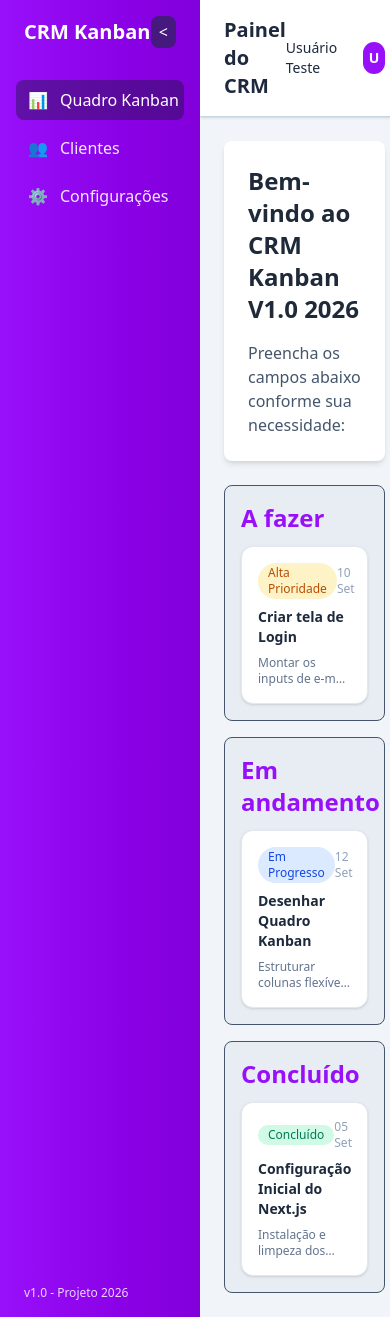
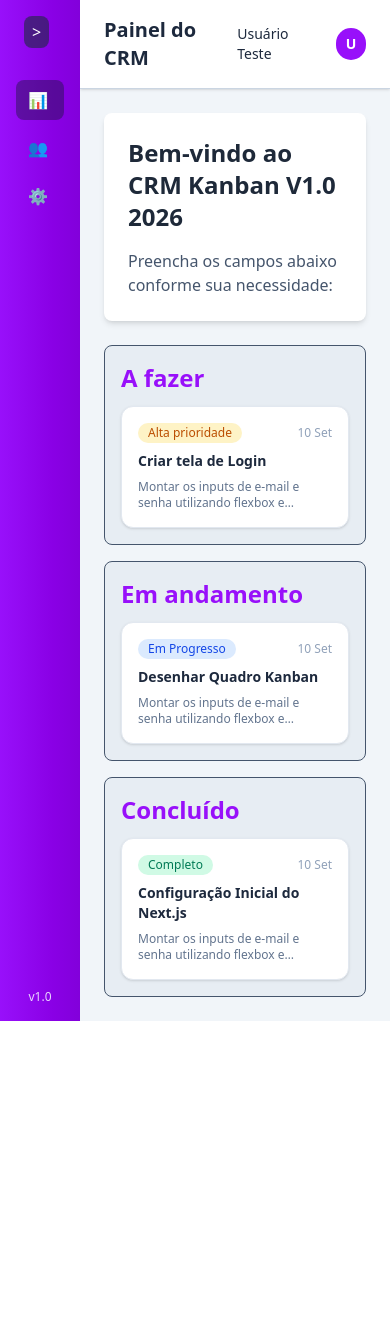
Before and after one commit to henriquenagy/crm-kanban, a Next.js app: page / in a window 390 px wide. After the commit the page ends 1021 px from the top, so only its background shows below. Built offline with nearby package versions, Linux system fonts and the light colour scheme.

Commit message:
feat: new features on home

```diff
--- a/app/page.tsx
+++ b/app/page.tsx
@@ -1,66 +1,117 @@
+'use client' // Diretiva do Next.js (App Router): obrigatória para componentes que usam Hooks e interações do lado do cliente
+
 import Sidebar from '@/components/sidebar'
 import Header from '@/components/header'
+import { useState } from 'react'
 
 export default function Home() {
+ // =========================================================================
+ // 1. ESTADO DA APLICAÇÃO (ARRAY DE OBJETOS SIMULANDO O BANCO DE DADOS)
+ // Guarda a lista de tarefas. Na Semana 3 e 4, novas tarefas serão adicionadas
+ // e alteradas dentro deste estado através da função setTarefas.
+ // =========================================================================
+ const [tarefas, setTarefas] = useState([
+  {
+   id: 1,
+   titulo: 'Criar tela de Login',
+   status: 'A fazer',
+   prioridade: 'Alta prioridade',
+   bgColor: 'bg-amber-100',
+   txtColor: 'text-amber-700'
+  },
+  {
+   id: 2,
+   titulo: 'Desenhar Quadro Kanban',
+   status: 'Em andamento',
+   prioridade: 'Em Progresso',
+   bgColor: 'bg-blue-100',
+   txtColor: 'text-blue-700'
+  },
+  {
+   id: 3,
+   titulo: 'Configuração Inicial do Next.js',
+   status: 'Concluído',
+   prioridade: 'Completo',
+   bgColor: 'bg-emerald-100',
+   txtColor: 'text-emerald-700'
+  }
+ ])
+
  return (
+  // =========================================================================
+  // 2. ESTRUTURA PRINCIPAL DO LAYOUT (CONTAINER PAI TELA CHEIA)
+  // - min-h-screen: Força a div a ter no mínimo 100% da altura da tela.
+  // - flex: Alinha o Sidebar (esquerda) e a Área Principal (direita) lado a lado.
+  // =========================================================================
   <div className="flex min-h-screen bg-slate-100">
-   {/* A div acima é o conteiner pai (Tela inteira) */}
-   {/* Primeiro chama o sidebar abaixo, que é o Menu Lateral */}
+   {/* ---------------------------------------------------------------------
+          [BLOCO 1]: MENU LATERAL (SIDEBAR)
+          Componente isolado da barra lateral com recolhimento responsivo.
+         --------------------------------------------------------------------- */}
    <Sidebar />
 
-   {/* Conteúdo Principal, tudo que fica ao lado direito do sidebar (header e o conteúdo do meio).flex-1 meaning ocupar todo o espaço que sobrou na largura da tela */}
+   {/* ---------------------------------------------------------------------
+          [BLOCO 2]: ÁREA DIREITA DA TELA (HEADER + CONTEÚDO PRINCIPAL)
+          - flex-1: Faz este bloco ocupar todo o espaço restante de largura.
+          - flex flex-col: Empilha o Header no topo e o Main logo abaixo.
+         --------------------------------------------------------------------- */}
    <div className="flex-1 flex flex-col">
-    {/* Cabeçalho. Não tem altura e nem largura definida, ele puxa da div pai acima a largura e a altura é tipo fit-content com padding somente */}
+    {/* CABEÇALHO SUPERIOR (HEADER) */}
     <Header />
 
-    {/* Área de Conteúdo do Kanban*/}
+    {/* -------------------------------------------------------------------
+            [BLOCO 3]: CONTEÚDO PRINCIPAL DA PÁGINA (MAIN)
+            Espaço onde as informações do Dashboard/Kanban são exibidas.
+           ------------------------------------------------------------------- */}
     <main className="p-6 flex flex-col gap-6">
-     {/* Caixa de chamada/infos*/}
+     {/* CAIXA DE MENSAGEM / BOAS-VINDAS */}
      <div className="bg-white p-6 shadow-md rounded-lg flex flex-col gap-4">
       <h1 className="text-2xl font-bold text-gray-800">Bem-vindo ao CRM Kanban V1.0 2026</h1>
-      <p className="text-slate-600 ">Preencha os campos abaixo conforme sua necessidade:</p>
+      <p className="text-slate-600">Preencha os campos abaixo conforme sua necessidade:</p>
      </div>
-     {/* Quadros do Kanban*/}
+
+     {/* -----------------------------------------------------------------
+              [BLOCO 4]: QUADROS DO KANBAN (CONTAINER DAS COLUNAS EM GRID)
+              - grid-cols-1: Exibe 1 coluna em telas mobile.
+              - md:grid-cols-3: Exibe 3 colunas lado a lado a partir do tamanho médio (768px).
+             ----------------------------------------------------------------- */}
      <div className="grid grid-cols-1 md:grid-cols-3 gap-4 overflow-x-auto items-stretch">
-      {/* Coluna 1: A Fazer */}
-      <div className="bg-slate-200/60 p-4 border border-slate-600 rounded-lg flex flex-col gap-3">
-       <h2 className="text-2xl font-bold text-purple-600">A fazer</h2>
-       {/* CARD 1 (Estático) */}
-       <div className="bg-white p-4 rounded-xl border border-slate-200 shadow-sm flex flex-col gap-2 hover:shadow-md transition-all cursor-pointer">
-        <div className="flex justify-between items-center">
-         <span className="bg-amber-100 text-amber-700 text-xs font-medium px-2.5 py-0.5 rounded-full">Alta Prioridade</span>
-         <span className="text-xs text-slate-400">10 Set</span>
+      {/*
+                ==============================================================
+                MÉTODO .MAP(): RENDEREIZAÇÃO DINÂMICA
+                Percorre cada item do array 'tarefas' no useState e constrói a
+                interface do card correspondente automaticamente.
+                ==============================================================
+            */}
+      {tarefas.map(tarefa => (
+       <div
+        key={tarefa.id} // Propriedade obrigatória do React para identificação única de cada item na lista
+        className="bg-slate-200/60 p-4 border border-slate-600 rounded-lg flex flex-col gap-3"
+       >
+        {/* TÍTULO DO STATUS DA COLUNA (Puxado do objeto: tarefa.status) */}
+        <h2 className="text-2xl font-bold text-purple-600">{tarefa.status}</h2>
+
+        {/* CORPO DO CARD DE TAREFA */}
+        <div className="bg-white p-4 rounded-xl border border-slate-200 shadow-sm flex flex-col gap-2 hover:shadow-md transition-all cursor-pointer">
+         {/* LINHA SUPERIOR DO CARD: ETAPAS DE PRIORIDADE E DATA */}
+         <div className="flex justify-between items-center">
+          {/*
+                        INTERPOLAÇÃO DE CLASSES TAILWIND VIA INTERPOLAÇÃO DE STRINGS:
+                        Usa `${tarefa.bgColor}` e `${tarefa.txtColor}` para aplicar
+                        as cores dinamica e individualmente para cada card.
+                    */}
+          <span className={`${tarefa.bgColor} ${tarefa.txtColor} text-xs font-medium px-2.5 py-0.5 rounded-full`}>{tarefa.prioridade}</span>
+          <span className="text-xs text-slate-400">10 Set</span>
+         </div>
+
+         {/* TÍTULO DA TAREFA (Puxado do objeto: tarefa.titulo) */}
+         <h3 className="font-semibold text-slate-800 text-sm">{tarefa.titulo}</h3>
+
+         {/* DESCRIÇÃO FICA FIXA POR ENQUANTO */}
+         <p className="text-xs text-slate-500 line-clamp-2">Montar os inputs de e-mail e senha utilizando flexbox e componentes responsivos.</p>
         </div>
-        <h3 className="font-semibold text-slate-800 text-sm">Criar tela de Login</h3>
-        <p className="text-xs text-slate-500 line-clamp-2">Montar os inputs de e-mail e senha utilizando flexbox e componentes responsivos.</p>
        </div>
-      </div>
-      {/* Coluna 2: Em Andamento */}
-      <div className="bg-slate-200/60 p-4 border border-slate-600 rounded-lg flex flex-col gap-3">
-       <h2 className="text-2xl font-bold text-purple-600">Em andamento</h2>
-       {/* CARD 2 (Estático) */}
-       <div className="bg-white p-4 rounded-xl border border-slate-200 shadow-sm flex flex-col gap-2 hover:shadow-md transition-all cursor-pointer">
-        <div className="flex justify-between items-center">
-         <span className="bg-blue-100 text-blue-700 text-xs font-medium px-2.5 py-0.5 rounded-full">Em Progresso</span>
-         <span className="text-xs text-slate-400">12 Set</span>
-        </div>
-        <h3 className="font-semibold text-slate-800 text-sm">Desenhar Quadro Kanban</h3>
-        <p className="text-xs text-slate-500 line-clamp-2">Estruturar colunas flexíveis e cards estáticos com Tailwind CSS.</p>
-       </div>
-      </div>
-      {/* Coluna 3: Concluído */}
-      <div className="bg-slate-200/60 p-4 border border-slate-600 rounded-lg flex flex-col gap-3">
-       <h2 className="text-2xl font-bold text-purple-600">Concluído</h2>
-       {/* CARD 3 (Estático) */}
-       <div className="bg-white p-4 rounded-xl border border-slate-200 shadow-sm flex flex-col gap-2 hover:shadow-md transition-all cursor-pointer">
-        <div className="flex justify-between items-center">
-         <span className="bg-emerald-100 text-emerald-700 text-xs font-medium px-2.5 py-0.5 rounded-full">Concluído</span>
-         <span className="text-xs text-slate-400">05 Set</span>
-        </div>
-        <h3 className="font-semibold text-slate-800 text-sm">Configuração Inicial do Next.js</h3>
-        <p className="text-xs text-slate-500 line-clamp-2">Instalação e limpeza dos arquivos padrão do framework.</p>
-       </div>
-      </div>
+      ))}
      </div>
     </main>
    </div>
--- a/components/sidebar.js
+++ b/components/sidebar.js
@@ -1,9 +1,27 @@
 'use client'
-import { useState } from 'react'
+import { useState, useEffect } from 'react'
 
 export default function Sidebar() {
- const [isOpen, setIsOpen] = useState(true)
+ const [isOpen, setIsOpen] = useState(false)
+ //inicio do useEffect pra redimensionar sidebar
+ useEffect(() => {
+  // Função para verificar o tamanho da tela e reduzir o sidebar
+  const checarTamanhoTela = () => {
+   if (window.innerWidth < 1120) {
+    setIsOpen(false)
+   } else {
+    setIsOpen(true)
+   }
+  }
+  // Executa assim que a página carrega
+  checarTamanhoTela()
+  // Adiciona o escutador para atualizar sempre que a janela for redimensionada
+  window.addEventListener('resize', checarTamanhoTela)
+  // Limpa o evento ao desmontar o componente
+  return () => window.removeEventListener('resize', checarTamanhoTela)
+ }, [])
 
+ //Fim do useEffect e inicio dos itens da sidebar
  return (
   <aside className={`${isOpen ? 'w-50 md:w-64' : 'w-20'} bg-linear-to-r from-purple-600 to-purple-700 text-white min-h-screen p-4 flex flex-col justify-between transition-all duration-300 relative`}>
    <div>
@@ -12,7 +30,6 @@ export default function Sidebar() {
      {isOpen && <p className="text-xl font-bold text-white whitespace-nowrap">CRM Kanban</p>}
 
      <button onClick={() => setIsOpen(!isOpen)} className="px-2 py-1 rounded-lg bg-slate-800/60 hover:bg-slate-600/80 text-white transition cursor-pointer" title={isOpen ? 'Recolher Menu' : 'Expandir Menu'}>
-      {/* Ícone simples em texto/seta que funciona no mobile e desktop */}
       {isOpen ? '<' : '>'}
      </button>
     </div>
```
